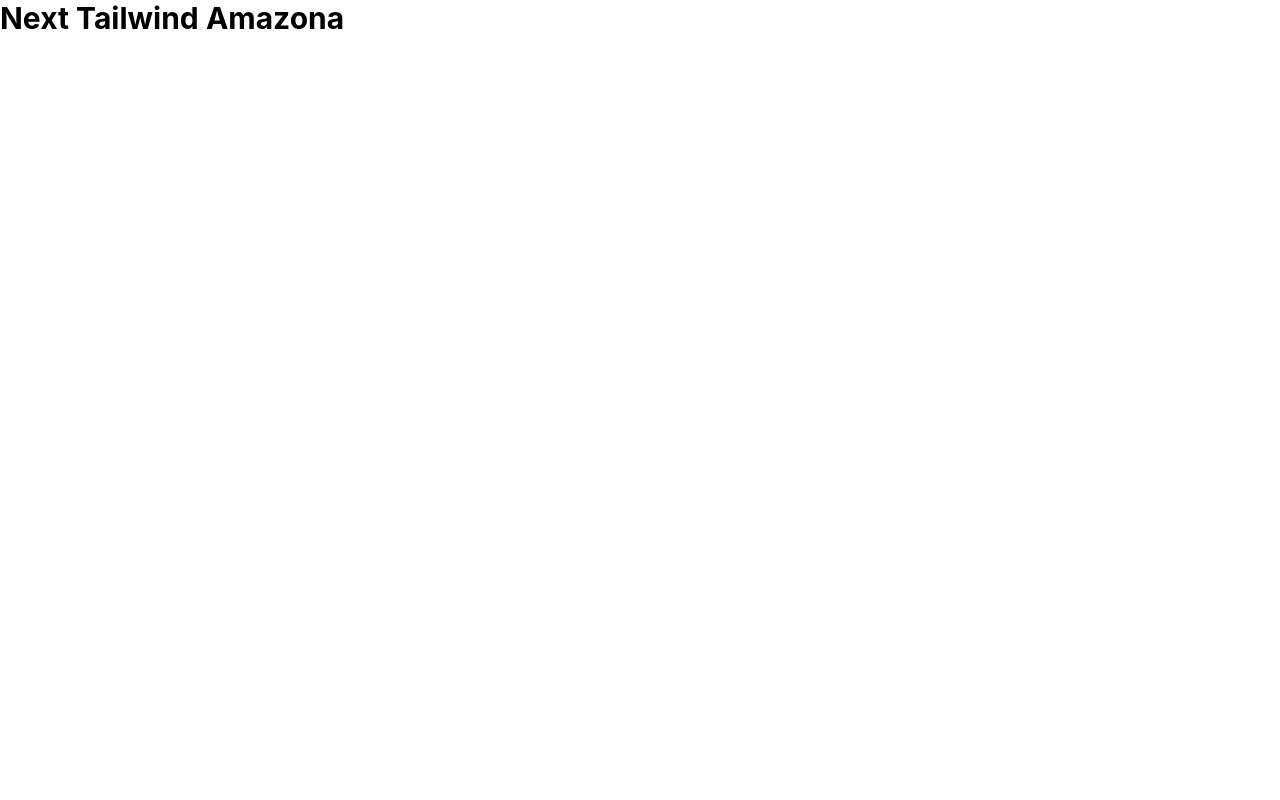
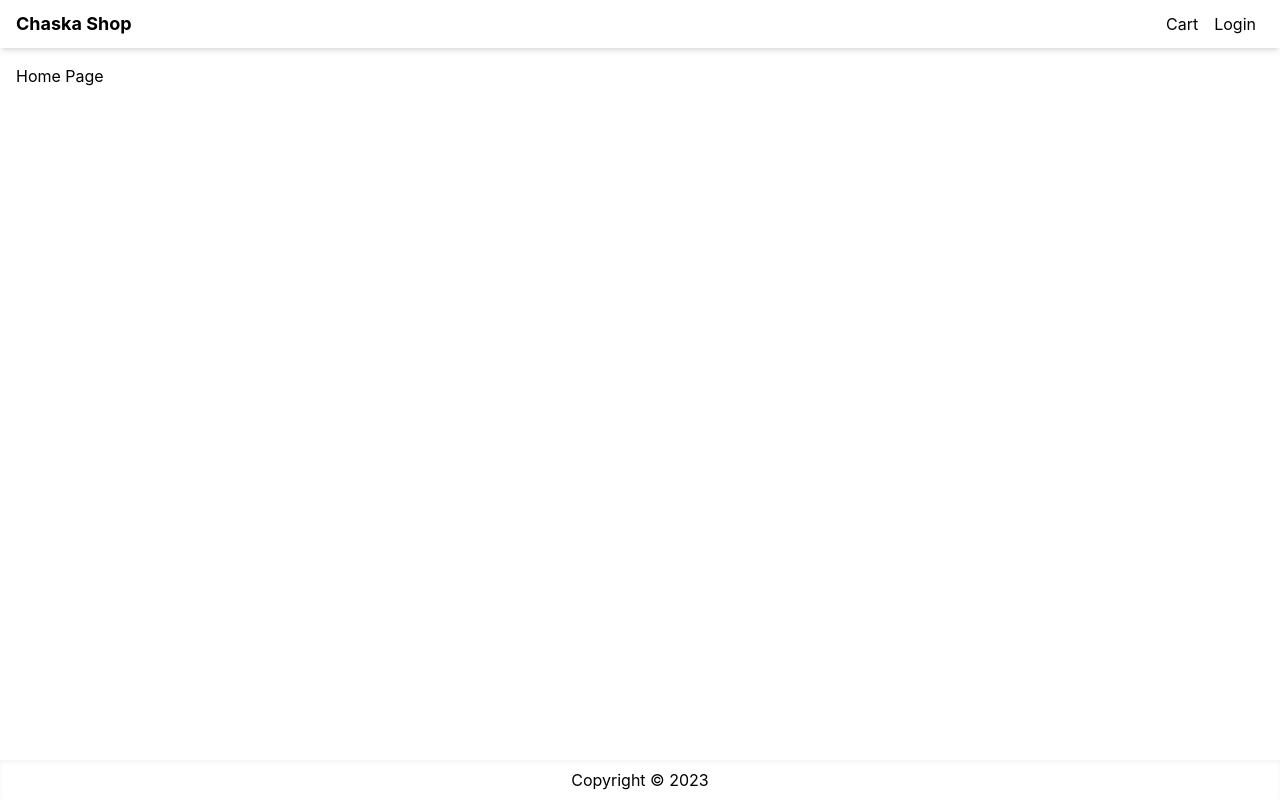
Before and after one commit to ChrisKunN/next-ecommerce, a Next.js app: page / in a window 1280 px wide. Built offline with nearby package versions, Linux system fonts and the light colour scheme.

Commit message:
added Layout component

```diff
--- /dev/null
+++ b/components/Layout.js
@@ -0,0 +1,38 @@
+import Head from "next/head";
+import Link from "next/link";
+import React from "react";
+
+export default function Layout({ title, children }) {
+  return (
+    <>
+      <Head>
+        <title>{title ? title + "- Chaska Shop" : "Chaska"}</title>
+
+        <meta name="description" content="Ecommerce Website" />
+
+        <link rel="icon" href="/favicon.ico" />
+      </Head>
+      <div className="flex min-h-screen flex-col justify-between">
+        <header>
+          <nav className="flex h-12 items-center px-4 justify-between shadow-md">
+            <Link className="text-lg font-bold" href="/">
+              Chaska Shop
+            </Link>
+            <div>
+              <Link className="p-2" href="/Cart">
+                Cart
+              </Link>
+              <Link className="p-2" href="/Login">
+                Login
+              </Link>
+            </div>
+          </nav>
+        </header>
+        <main className="container my-auto  mt-4 px-4">{children}</main>
+        <footer className="flex h-10 justify-center items-center shadow-inner">
+          <p>Copyright © 2023 </p>
+        </footer>
+      </div>
+    </>
+  );
+}
--- a/pages/index.js
+++ b/pages/index.js
@@ -1,17 +1,5 @@
-import Head from "next/head";
+import Layout from "@/components/Layout";
 
 export default function Home() {
-  return (
-    <div>
-      <Head>
-        <title>Create Next App</title>
-
-        <meta name="description" content="Generated by create next app" />
-
-        <link rel="icon" href="/favicon.ico" />
-      </Head>
-
-      <h1 className="text-3xl font-bold">Next Tailwind Amazona</h1>
-    </div>
-  );
+  return <Layout title="Home Page">Home Page</Layout>;
 }
--- a/styles/globals.css
+++ b/styles/globals.css
@@ -11,7 +11,7 @@
 }
 
 a {
-  @apply text-blue-600 hover:text-blue-800;
+  @apply text-black hover:text-blue-800;
 }
 
 * {
```
Also changed, not shown: .eslintrc.json.
